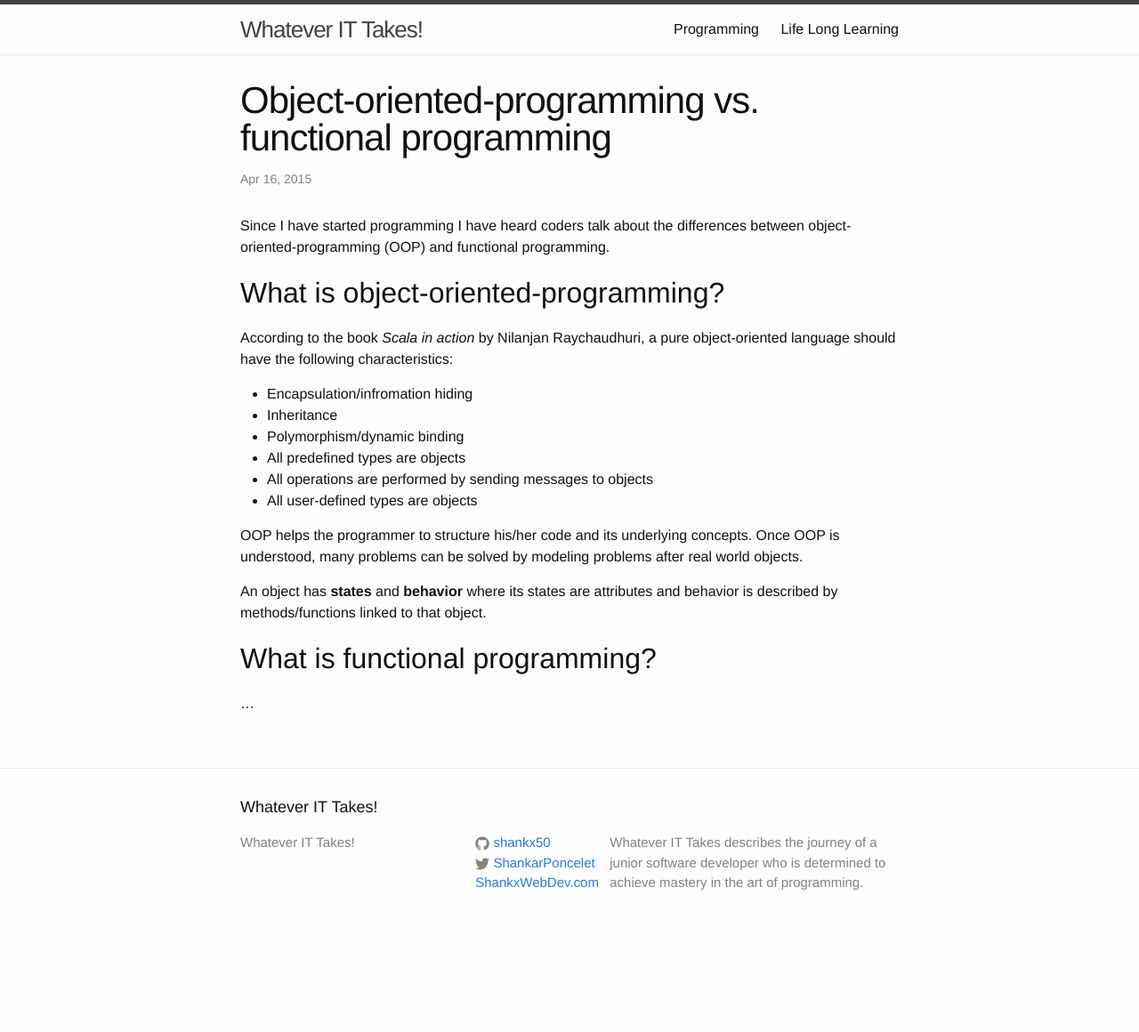
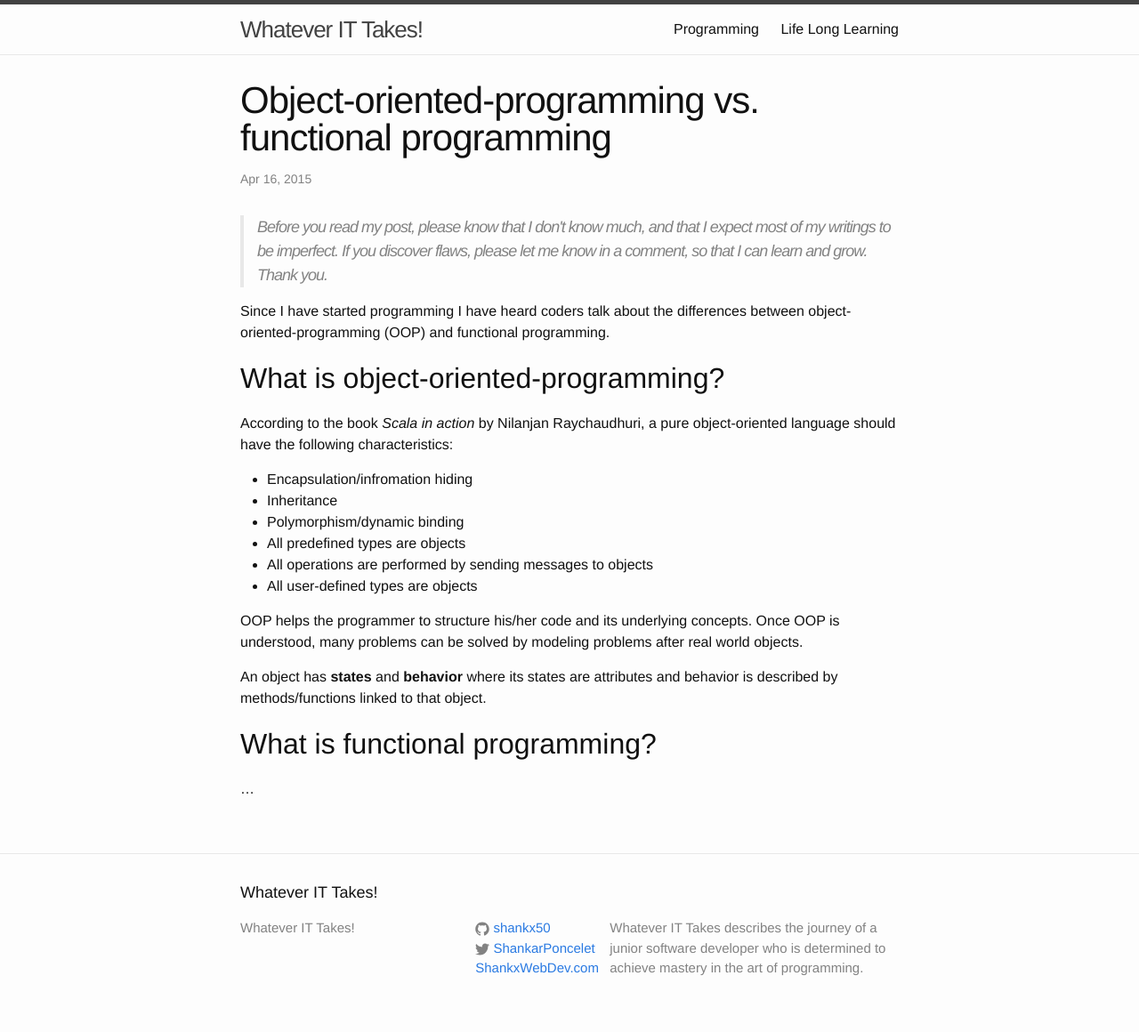
Before and after one commit to shankx50/shankx50.github.io, a Jekyll site: the page built from _posts/2015-04-16-oop-vs-fp.markdown, in a window 1280 px wide. Shown: the whole page at 89% size. Built offline with Jekyll 4.4.1, drawn with Linux system fonts in a browser that asks for light colours; comment, search, counter and statistics services are not loaded; before the commit the page ends 1064 px from its top, so only the background shows below that.

```diff
--- /dev/null
+++ b/_includes/stupid.html
@@ -0,0 +1,3 @@
+<blockquote>
+  Before you read my post, please know that I don't know much, and that I expect most of my writings to be imperfect.
+  If you discover flaws, please let me know in a comment, so that I can learn and grow. Thank you.</blockquote>
--- a/_posts/2015-03-31-notes-for-perfectionists.markdown
+++ b/_posts/2015-03-31-notes-for-perfectionists.markdown
@@ -5,7 +5,7 @@ date:   2015-03-31
 categories: perfectionist
 permalink: /notes-for-perfectionists
 ---
-
+{% include stupid.html %}
 <h1 id="rules">Understanding the rules of the game(s)</h1>
 
 One major <strong>problem</strong> that <strong>perfectionists</strong> often run into is that they apply their perfectionism to every situation in life. Whether it's school, work, or volunteering - they feel like they always have to deliver 150%. If you are like that, I have an important message for you. You have to learn <strong>judging</strong> which situation requires what level of perfectionism! Spend time <strong>understanding the rules of the game</strong> and try to meet these expectations. More often than not, getting the job done is all that counts, and nobody's interested in how you got there - they care about actually getting there.
--- a/_posts/2015-04-01-habits-of-effective-people.markdown
+++ b/_posts/2015-04-01-habits-of-effective-people.markdown
@@ -5,7 +5,7 @@ date:   2015-04-01
 categories: effectivity
 permalink: /habits-of-effective-people
 ---
-
+{% include stupid.html %}
 <ol>
 	<h1><li>Getting enough sleep!</li></h1>
 	<p>Who doesn't know all nighters? Precious nocturnal hours are misused to meet a project's deadline, thinking that there is no other way to drive remaining tasks to completion. <strong>Sleep is important!</strong> If you sleep for at least 5-7 hours per night, you can work faster and more effective because your mind is sharp and clear.</p>
--- a/_posts/2015-04-16-oop-vs-fp.markdown
+++ b/_posts/2015-04-16-oop-vs-fp.markdown
@@ -5,7 +5,7 @@ date:   2015-04-16
 categories: programming
 permalink: /oop-vs-fp
 ---
-
+{% include stupid.html %}
 Since I have started programming I have heard coders talk about the differences between object-oriented-programming (OOP) and functional programming.
 
 ## What is object-oriented-programming?
--- a/_posts/2015-05-01-test-driven-development.markdown
+++ b/_posts/2015-05-01-test-driven-development.markdown
@@ -5,7 +5,7 @@ date:   2015-05-01
 categories: programming testing
 permalink: /test-driven-development
 ---
-
+{% include stupid.html %}
 <strong>TDD</strong> stands for <strong>test-driven-development</strong> and it is one of the words that a junior developer will hear very often. If you are like me, then you have no idea what TDD is. You're told that it is a good approach to creating and maintaining clean, extendable code. That's right, but you have now idea why. Why would you have to test code that is working? Wouldn’t you just see an error if the code was not working?
 
 No! You don’t test whether the syntax of your code is correct - <strong>you test if the LOGIC of your code is correct</strong>.
```
Also changed, not shown: _posts/2015-05-09-genius-programmer-myth.markdown (added, +31 -0 lines), 2 other files.
